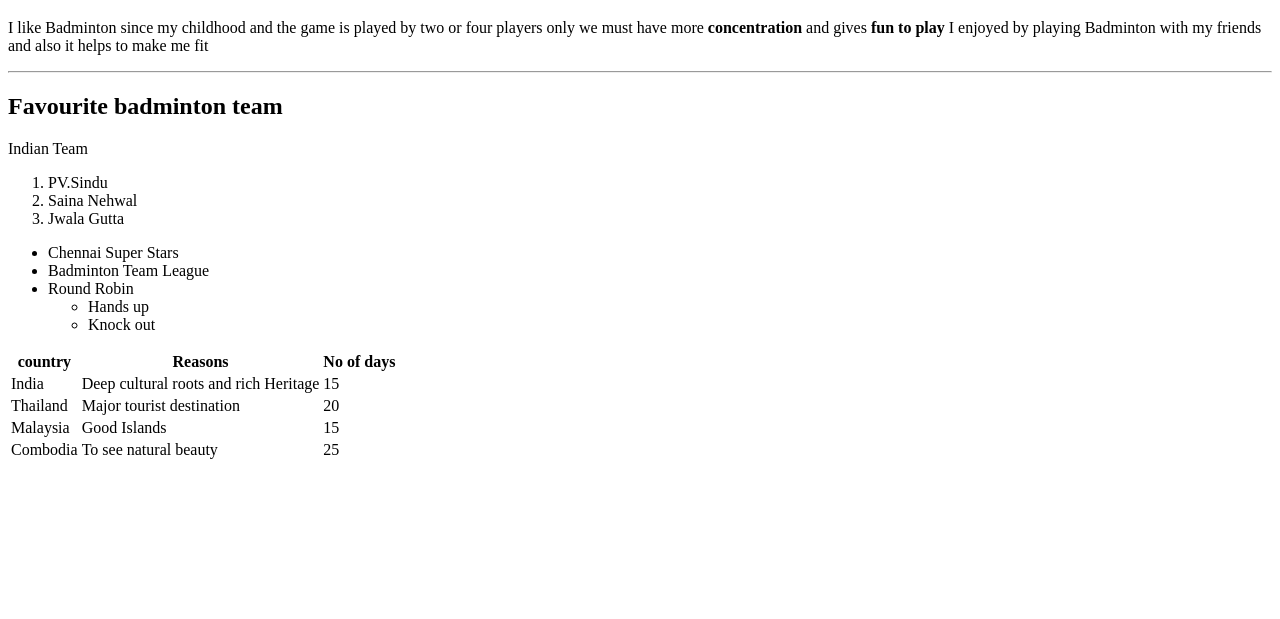
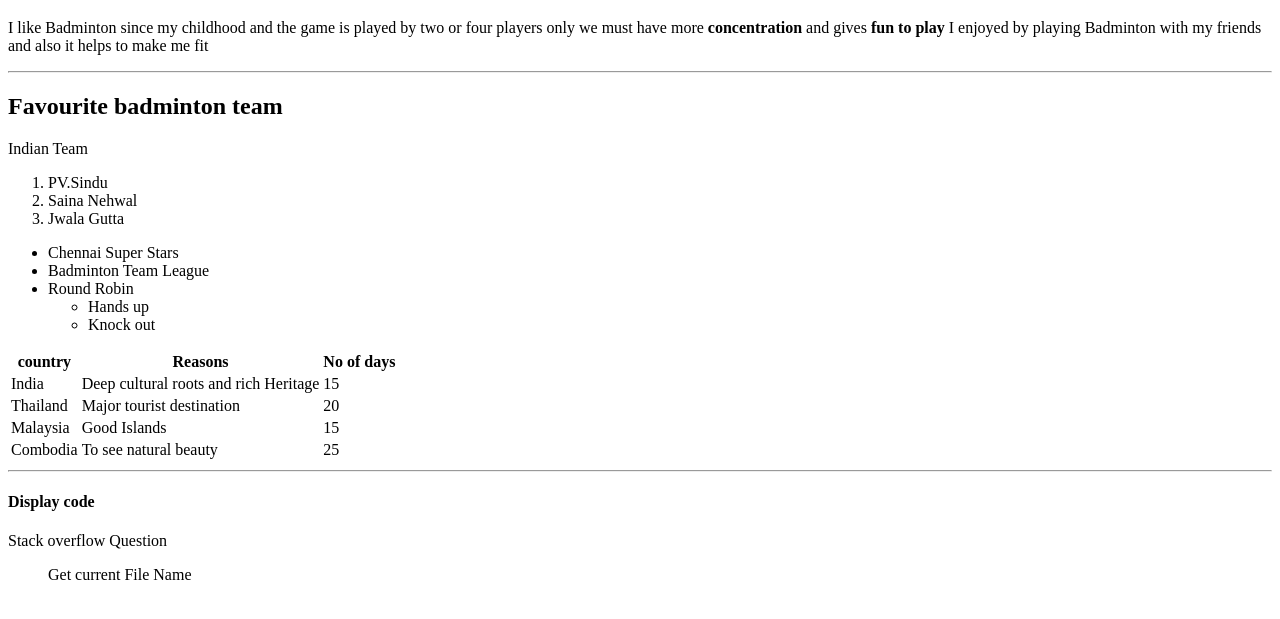
Before and after one commit to 44-563-Web-Apps-S23/44563-webapps-assignment-3-Harshitha-S561420, a plain HTML site: page index.html in a window 1280 px wide. Shown: the part 87-706 px from the top of the page. Drawn offline with Linux system fonts and the light colour scheme.

Commit message:
Update index.html

```diff
--- a/index.html
+++ b/index.html
@@ -28,15 +28,9 @@
         </ul>
     <table>
         <tr>
-            <th>
-                country
-            </th>
-            <th>
-                Reasons
-            </th>
-            <th>
-                No of days
-            </th>
+            <th>country</th>
+            <th>Reasons</th>
+            <th>No of days</th>
         </tr>
         <tr>
             <td>India</td>
@@ -60,7 +54,12 @@
         </tr>
     </table>
 
-
+    <hr>
+    <h4>Display code</h4>
+        <p>Stack overflow Question</p>
+        <blockquote>Get current File Name</blockquote>
+        <a href="https://stackoverflow.com/questions/4221333/get-the-current-script-file-name"></a>
+        <pre><a href="$pageName = basename($_SERVER['PHP_SELF']);"></a></pre>
 
     </body>
 </html>
```
